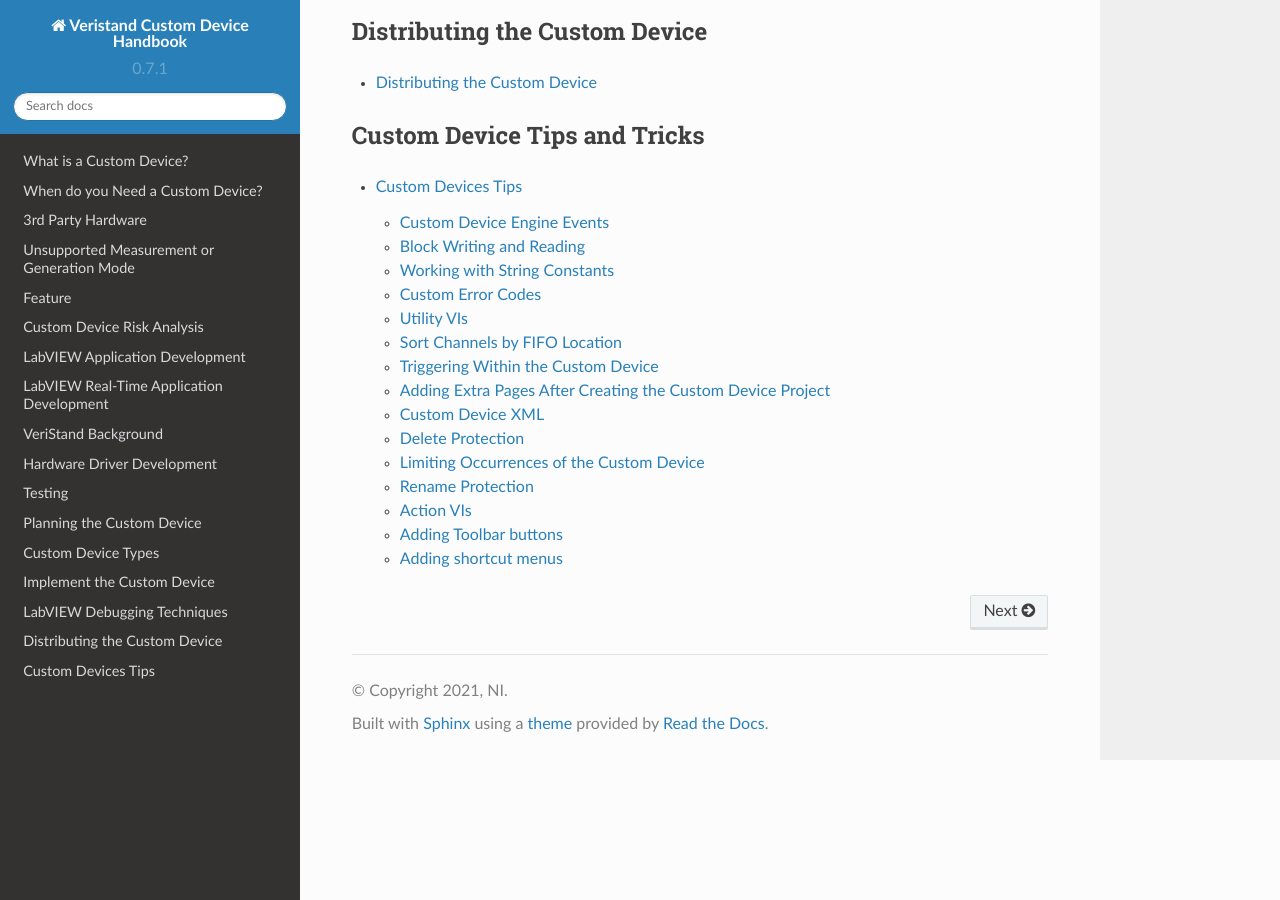
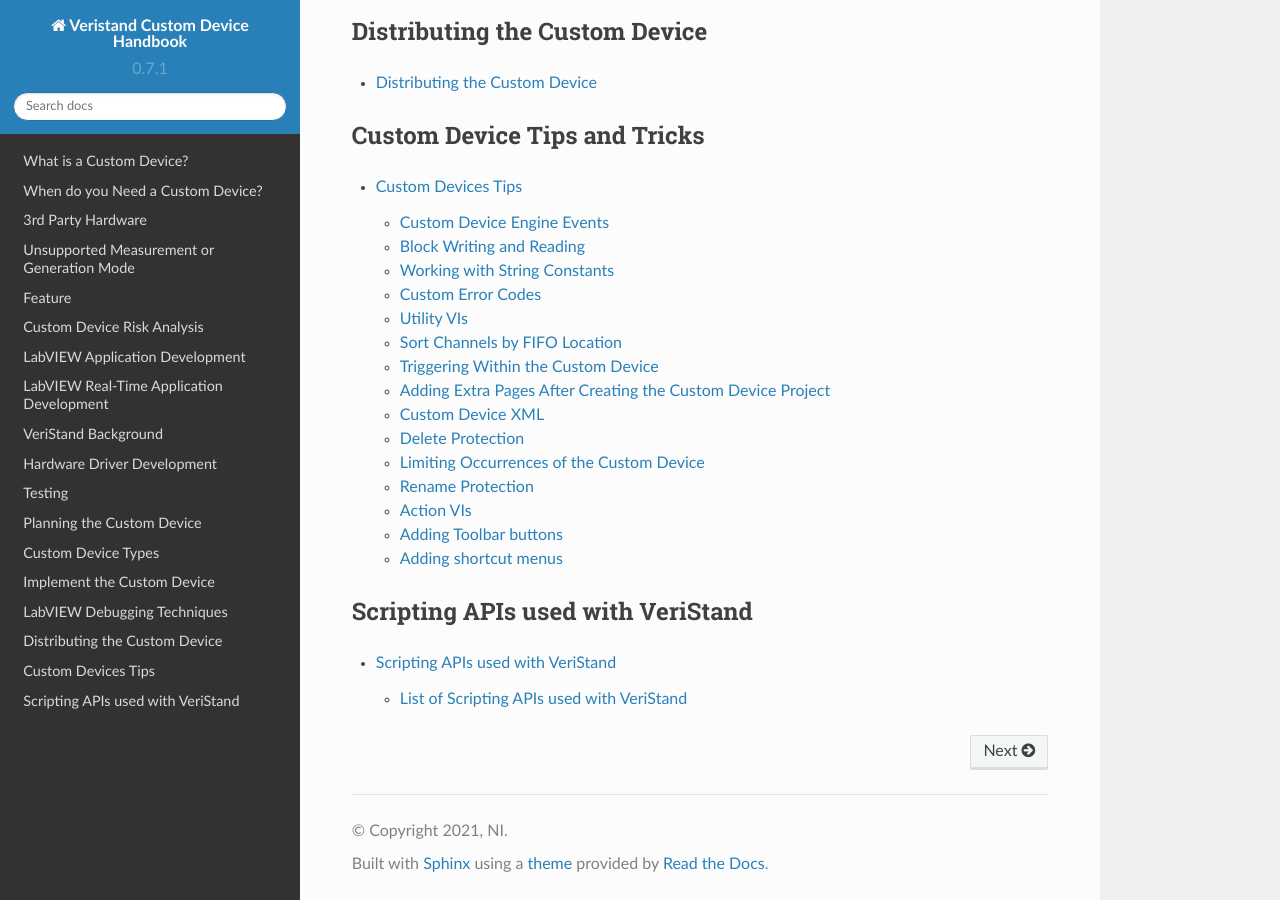
Before and after one commit to ni/niveristand-custom-device-handbook, a Sphinx documentation site: the page built from docs/index.md, in a window 1280 px wide and 900 px high, scrolled down 2029 px. Built offline with Sphinx 7.4.7 and the Read the Docs theme 2.0.0, drawn with Linux system fonts in a browser that asks for light colours.

Commit message:
Adding the Scripting API page to the index file

```diff
--- a/docs/index.md
+++ b/docs/index.md
@@ -31,3 +31,7 @@
 #### Custom Device Tips and Tricks
 
    + [Custom Devices Tips & Tricks](Custom_Device_Tips_and_Tricks.md)
+
+#### Scripting APIs used with VeriStand
+
+   + [Scripting APIs used with VeriStand](Scripting_API.md)
```
